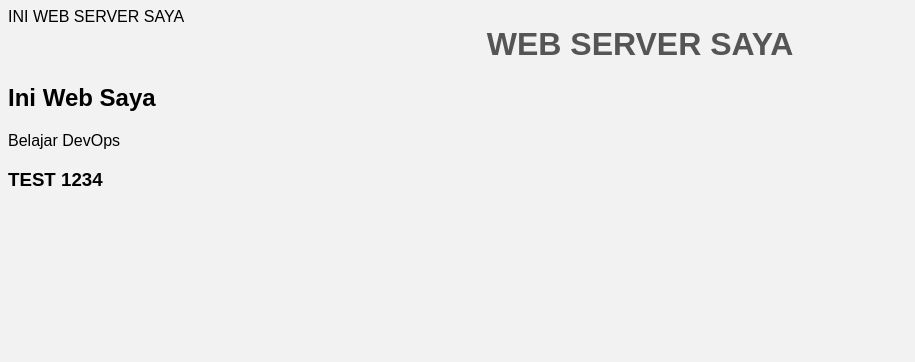
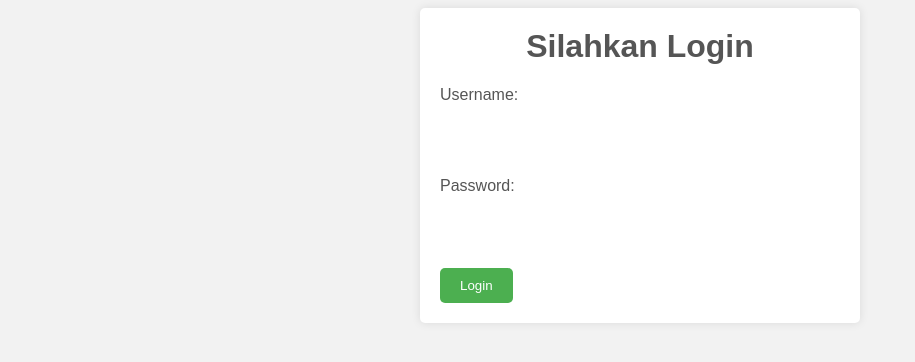
Before and after one commit to akbarhadiee123/apps-akbar, a plain HTML site: page repo-git/index.html in a window 1280 px wide. Shown: the whole page, without its empty margins (0-915 px from the left). Drawn offline with Linux system fonts and the light colour scheme; files that its build step writes are made by us from their sources.

Commit message:
Update index.html

```diff
--- a/repo-git/index.html
+++ b/repo-git/index.html
@@ -1,9 +1,19 @@
-INI WEB SERVER SAYA
-
-<h1>WEB SERVER SAYA</h1>
-<h2>Ini Web Saya</h2>
-<p>Belajar DevOps</p>
-
-<H3> TEST 1234 </H3>
-
-<link rel="stylesheet" href="style/style.css">
+<!DOCTYPE html>
+<html>
+<head>
+	<title>Halaman Login</title>
+	<link rel="stylesheet" type="text/css" href="style.css">
+</head>
+<body>
+	<div class="login-box">
+		<h1>Silahkan Login</h1>
+		<form>
+			<label for="username">Username:</label>
+			<input type="text" id="username" name="username"><br><br>
+			<label for="password">Password:</label>
+			<input type="password" id="password" name="password"><br><br>
+			<input type="submit" value="Login">
+		</form>
+	</div>
+</body>
+</html>
```
